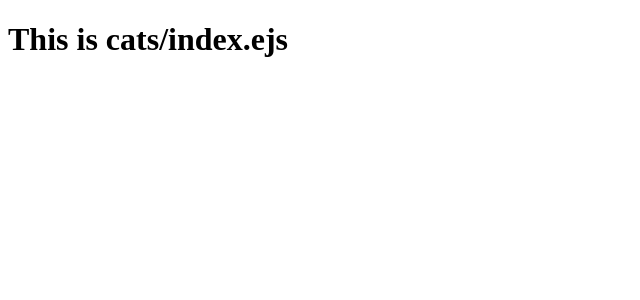
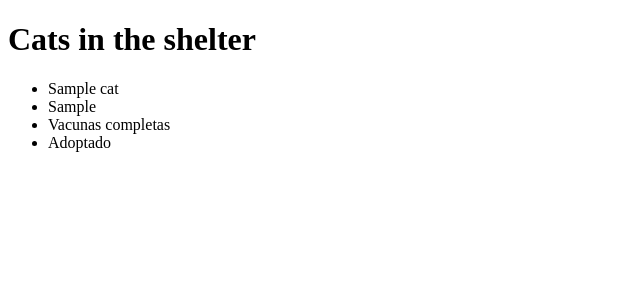
Before and after one commit to nico-bt/cat-shelter, a Node server app: page /cats in a window 1280 px wide. Shown: the part 70-370 px from the top of the page, without its empty margins (0-640 px from the left). Run offline with Node 20, Linux system fonts and the light colour scheme; tables that the repository leaves empty hold one stand-in row (values such as "Sample post"); some libraries are stand-ins or nearby versions.

Commit message:
Add show all cats route and view (cats/index)

```diff
--- a/routes/cats.js
+++ b/routes/cats.js
@@ -5,9 +5,16 @@
 // Cat Model
 const Cat = require("../models/cat")
 
-// All cats Route (all routes prepended with "cats/")
-router.get("/", (req, res)=>{
-    res.render("cats/index")
+// (all routes are prepended with "cats/")
+// All cats Route
+router.get("/", async (req, res)=>{
+    try {
+        const cats = await Cat.find()
+        res.render("cats/index", {cats})
+    } catch (error) {
+        res.render("cats/index", {message: error})
+    }
+
 })
 
 // New Cat Route (show form)
--- a/views/cats/index.ejs
+++ b/views/cats/index.ejs
@@ -1 +1,12 @@
-<h1>This is cats/index.ejs</h1>
+<h1>Cats in the shelter</h1>
+
+<% cats.forEach((cat)=>{ %>
+    <div>
+        <ul>
+            <li><%= cat.name %> </li>
+            <li><%= cat.age %> </li>
+            <li><%- cat.vaccinated? "Vacunas completas" : "Falta completar esquema de vacunación" %> </li>
+            <li><%- cat.adopted? "Adoptado" : "En adopción" %> </li>
+        </ul>
+    </div>
+<% }) %>
```
